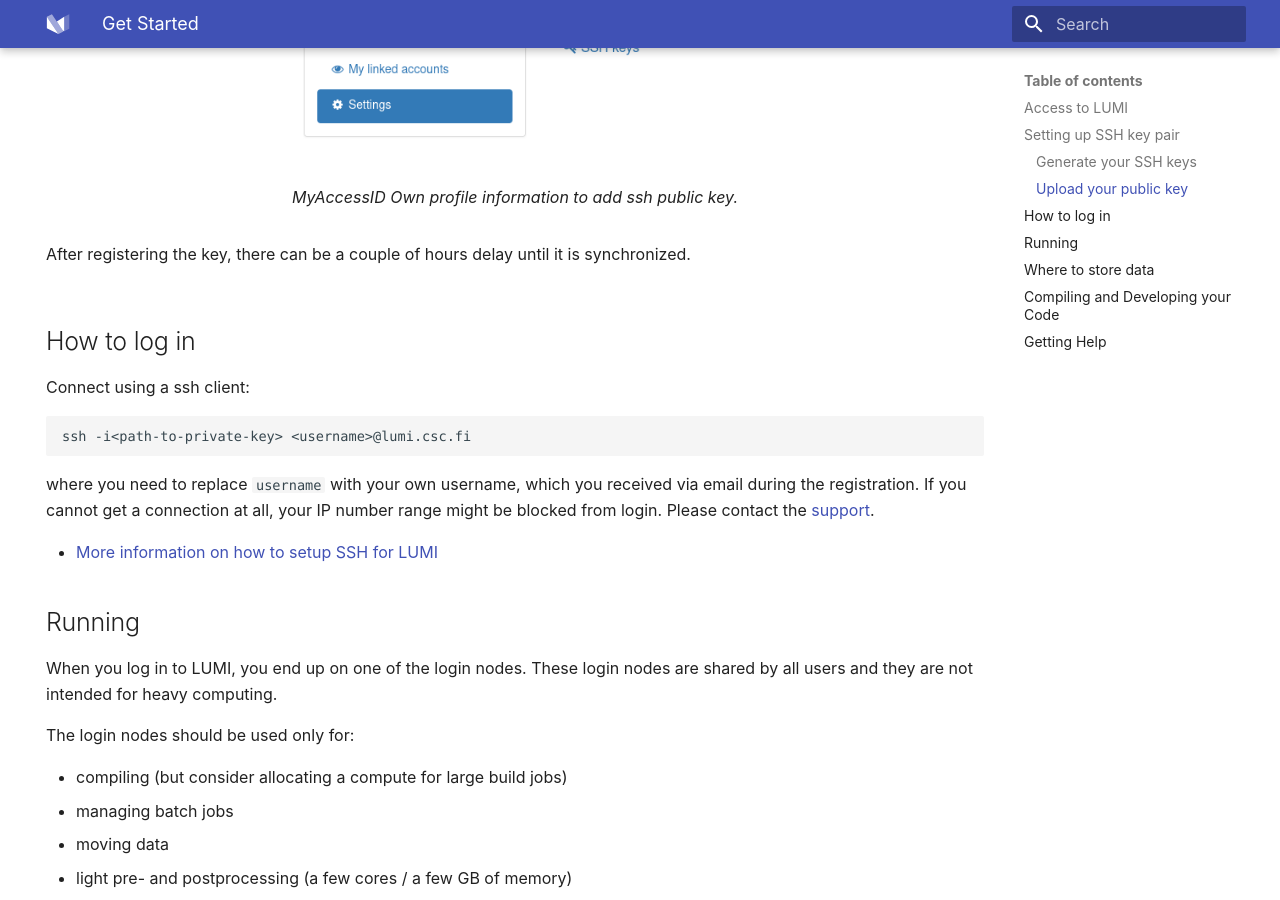
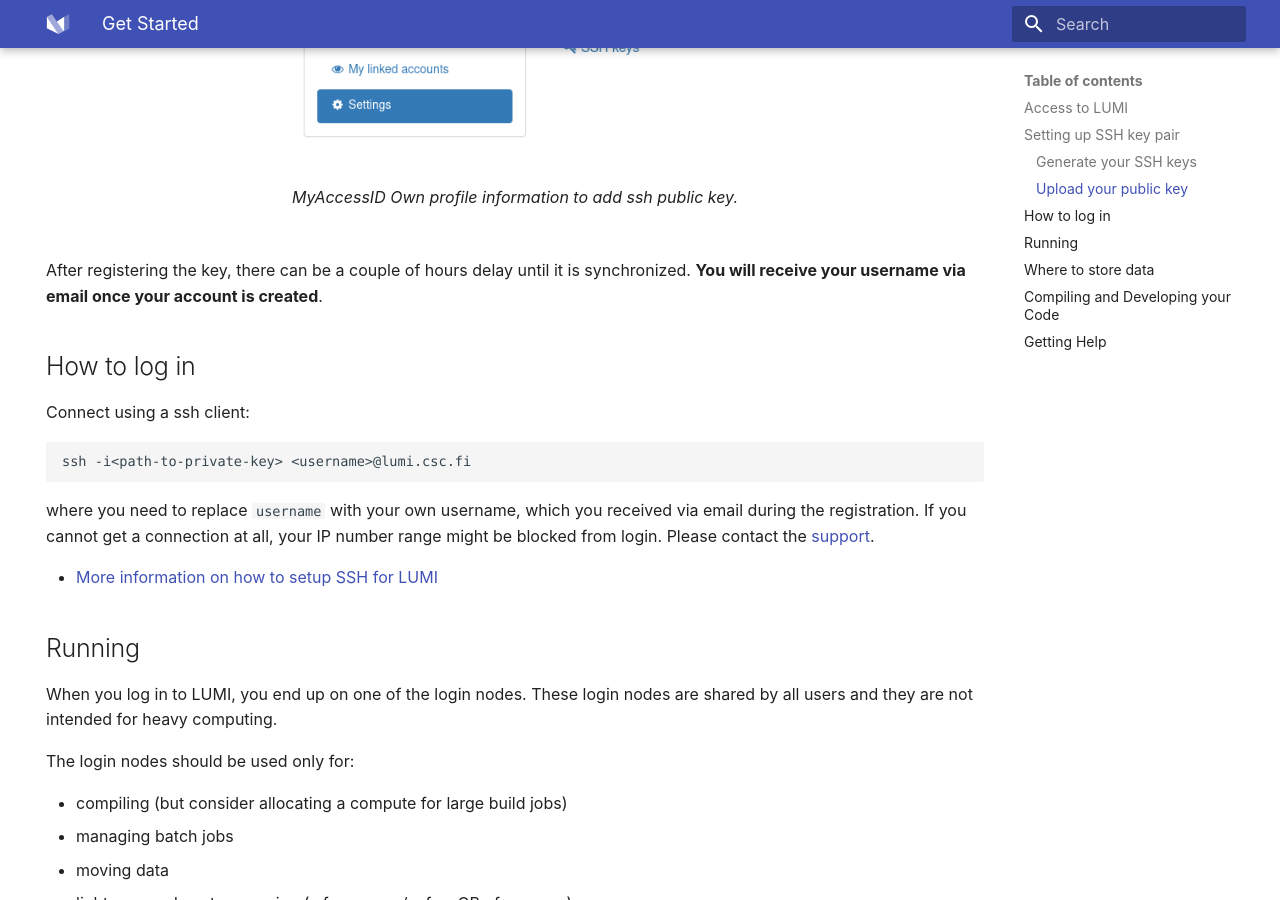
Before and after one commit to Lumi-supercomputer/lumi-userguide, an MkDocs documentation site: the page built from docs/firststeps/getstarted.md, in a window 1280 px wide and 900 px high, scrolled down 2794 px. Built offline with MkDocs 1.6.1 and Material for MkDocs 9.7.7, drawn with Linux system fonts in a browser that asks for light colours.

Commit message:
add that email with username is sent when account is created

```diff
--- a/docs/firststeps/getstarted.md
+++ b/docs/firststeps/getstarted.md
@@ -178,7 +176,9 @@
       <figcaption>MyCSC profile information to add ssh public key.</figcaption>
     </figure>
 
-    After registering the key, there can be a couple of hours delay until it is synchronized.
+After registering the key, there can be a couple of hours delay until it is
+synchronized. **You will receive your username via email once your account is
+created**.
 
 ## How to log in
 
```
Also changed, not shown: other parts of docs/firststeps/getstarted.md (+0 -2 lines).
